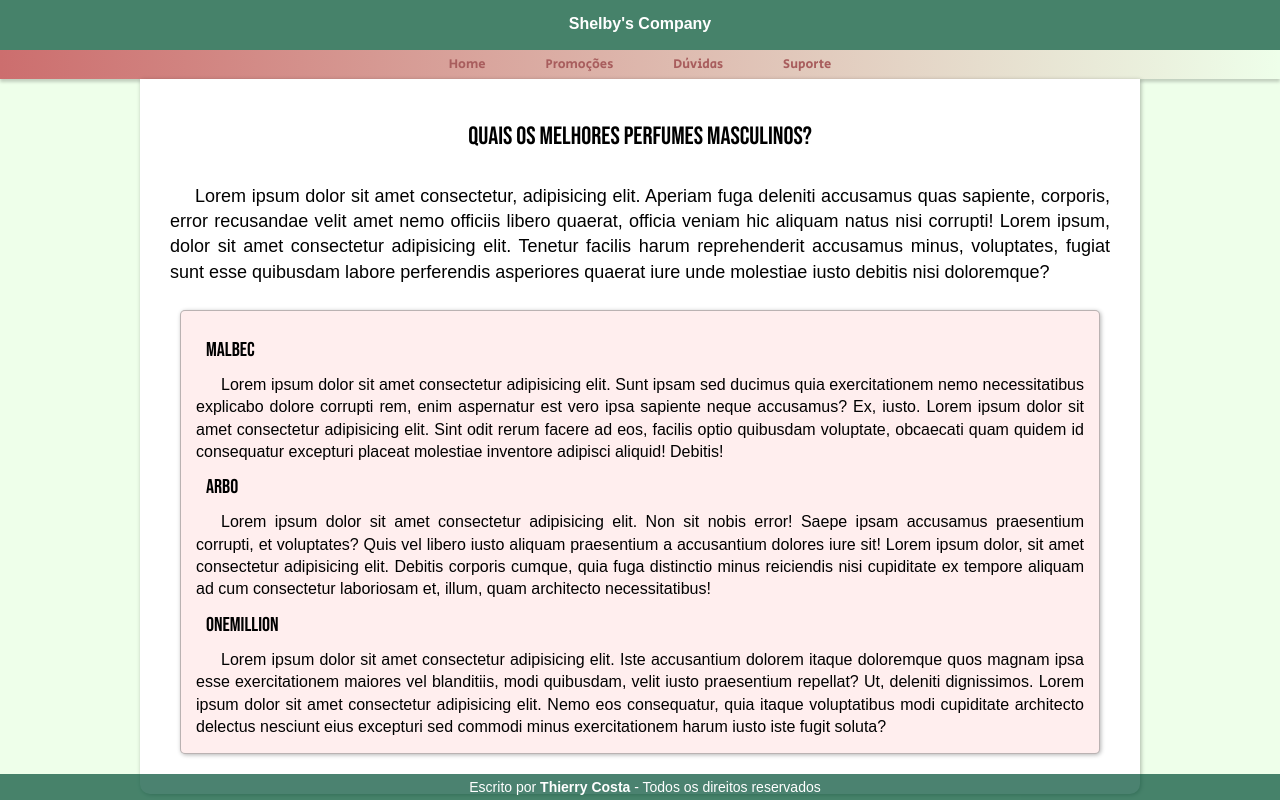
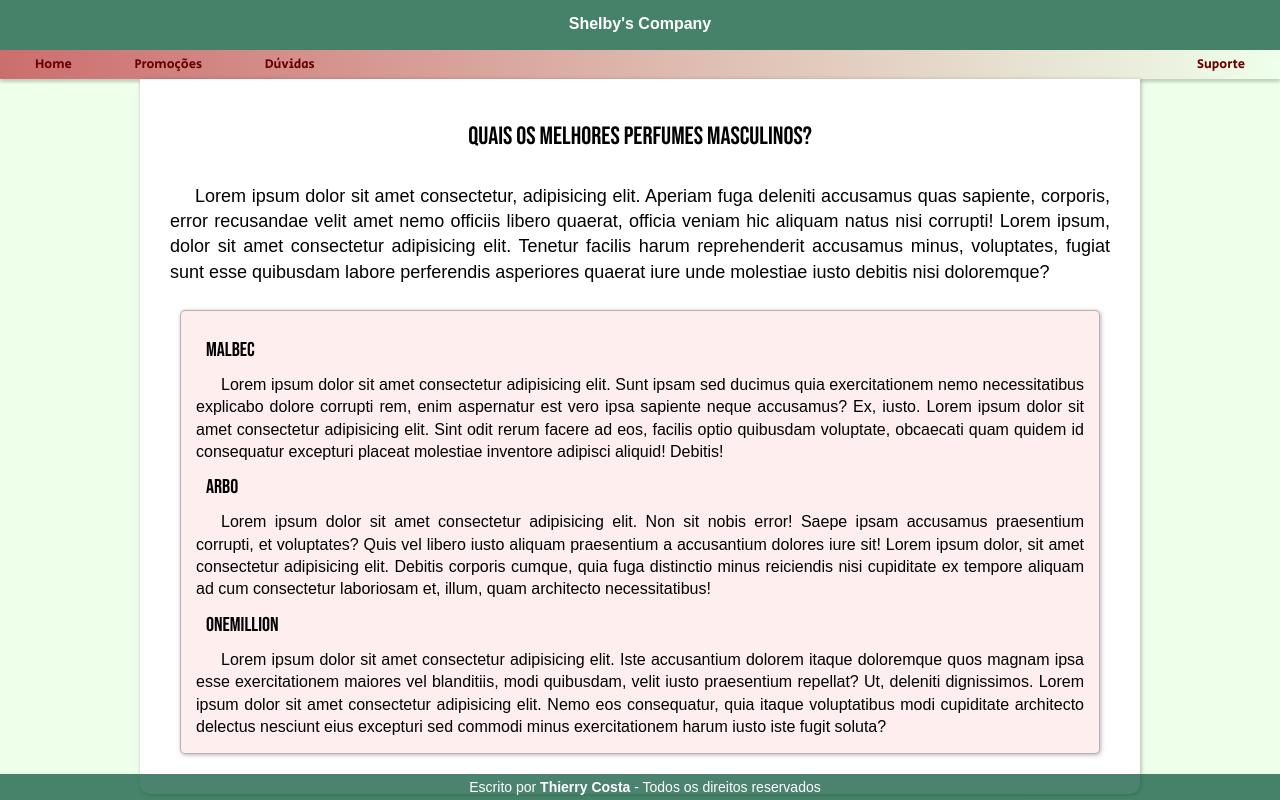
Before and after one commit to miqueias-vinicius/html-css, a plain HTML site: page exercicios/testes de posicionamento/index.html in a window 1280 px wide. Drawn offline with Linux system fonts and the light colour scheme; a web font is replaced by a local one.

Commit message:
atualizando os testes de posicionamento

```diff
--- a/exercicios/testes de posicionamento/index.html
+++ b/exercicios/testes de posicionamento/index.html
@@ -11,11 +11,13 @@
     <header id="header-container">
         <div class="title"><a href="#">Shelby's Company</a></div>
     </header>
-    <div class="menu">
-        <a href="#">Home</a>
-        <a href="#">Promoções</a>
-        <a href="#">Dúvidas</a>
-        <a href="#">Suporte</a>
+    <div>
+        <ul class="menu">
+            <li class="menu-text"><a href="#">Home</a></li>
+            <li class="menu-text"><a href="#">Promoções</a></li>
+            <li class="menu-text"><a href="#">Dúvidas</a></li>
+            <li class="menu-text-right"><a href="#">Suporte</a></li>
+        </ul>
     </div>
 
     <main>
--- a/exercicios/testes de posicionamento/style.css
+++ b/exercicios/testes de posicionamento/style.css
@@ -39,16 +39,21 @@ body {
     font-family: 'Secular One', sans-serif;
     font-size: 13px;
     padding: 5px;
-    display: flex;
-    justify-content:center;
-    align-items: center;
     box-shadow: 0px 3px 3px 0px #00000030;
+    list-style-type: none;
 
-
+}
+.menu .menu-text {
+    display: inline;
+}
+.menu .menu-text-right {
+    list-style-type: none;
+    display: inline;
+    float: right;
 }
 .menu a{
     text-decoration: none;
-    color: rgb(168, 93, 93);
+    color: rgb(105, 0, 0);
     padding: 0px 30px 0px 30px;
     transition-duration: 0.2s;
 
@@ -57,9 +62,8 @@ body {
     background: linear-gradient(to bottom, rgb(204, 110, 110), transparent);
     border-radius: 3px;
     font-weight: bolder;
+}
 
-
-}
 
 main {
     background-color: rgb(255, 255, 255);
```
